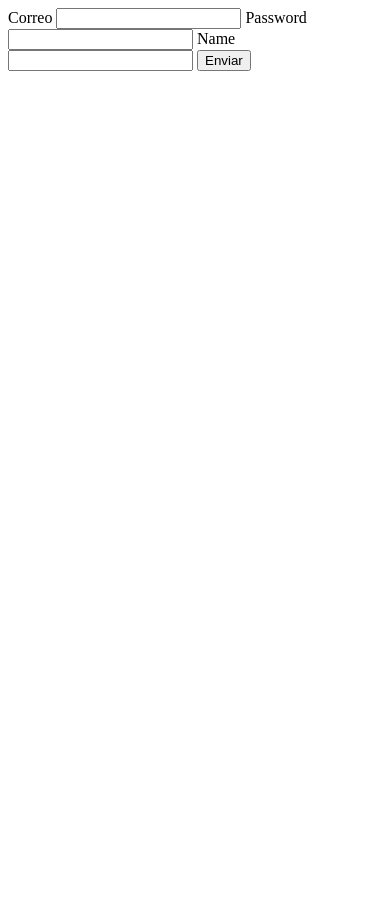
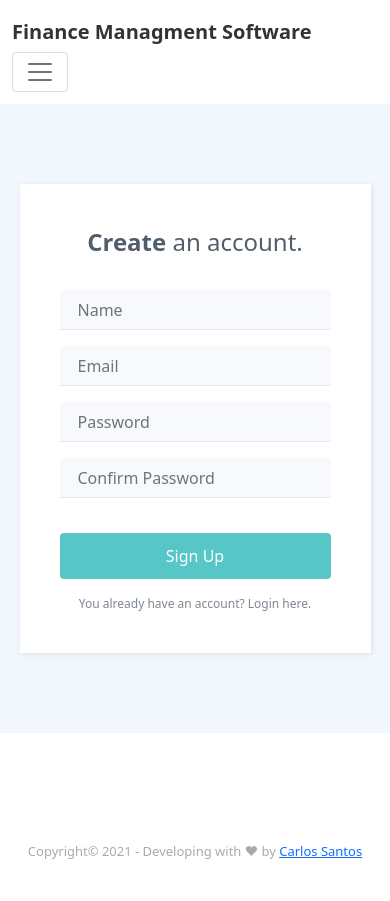
Before and after one commit to CarlosSantos0/finance-app-flask, a Flask app: page /register in a window 390 px wide. Before the commit the page ends 71 px from the top, so only its background shows below. Run offline with Flask 2, Linux system fonts and the light colour scheme; some libraries are stand-ins or nearby versions; grey boxes are pictures that could not be loaded.

Commit message:
Working on Register and Login

```diff
--- a/App.py
+++ b/App.py
@@ -16,9 +16,12 @@ mysql = MySQL(app)
 app.secret_key = os.urandom(25)
 
 
-
 @app.route('/')
 def index():
+    return render_template('landing.html')
+
+@app.route('/dashboard')
+def dashboard():
     return render_template('dashboard.html')
 
 @app.route('/register', methods = ['GET', 'POST'])
@@ -31,11 +34,12 @@ def register():
         Auth = UserAuth(mysql)
 
         if(Auth.Register(name, email, password)):
-            flash('User Register With Sucess')
+            return redirect(url_for('dashboard'))
         else:
-            print('Error')
+            flash('Error')
 
     return render_template('register.html')
+
 
 @app.route('/login', methods = ['GET', 'POST'])
 def login():
@@ -46,9 +50,9 @@ def login():
         Auth = UserAuth(mysql)
 
         if(Auth.Login(email, password)):
-            flash('User Logged With Sucess')
+            return redirect(url_for('dashboard'))
         else:
-            print('Error')
+            flash('Error')
 
 
    return render_template('login.html')
--- /dev/null
+++ b/static/css/Landing_Styles.css
@@ -0,0 +1,451 @@
+/* Navigation */
+.navigation-clean-button {
+  background: #fff;
+  padding-top: 0.75rem;
+  padding-bottom: 0.75rem;
+  color: #333;
+  border-radius: 0;
+  box-shadow: none;
+  border: none;
+  margin-bottom: 0;
+}
+
+.navigation-clean-button .navbar-brand {
+  font-weight: bold;
+  color: inherit;
+}
+
+.navigation-clean-button .navbar-brand:hover {
+  color: #222;
+}
+
+.navigation-clean-button .navbar-toggler {
+  border-color: #ddd;
+}
+
+.navigation-clean-button .navbar-toggler:hover,
+.navigation-clean-button .navbar-toggler:focus {
+  background: none;
+}
+
+.navigation-clean-button .navbar-toggler {
+  color: #888;
+}
+
+.navigation-clean-button .navbar-nav a.active,
+.navigation-clean-button .navbar-nav > .show > a {
+  background: none;
+  box-shadow: none;
+}
+
+.navigation-clean-button.navbar-light .navbar-nav a.active,
+.navigation-clean-button.navbar-light .navbar-nav a.active:focus,
+.navigation-clean-button.navbar-light .navbar-nav a.active:hover {
+  color: black;
+  box-shadow: none;
+  background: none;
+  pointer-events: none;
+}
+
+.navigation-clean-button.navbar .navbar-nav .nav-link {
+  padding-left: 18px;
+  padding-right: 18px;
+}
+
+.navigation-clean-button.navbar-light .navbar-nav .nav-link {
+  color: #465765;
+}
+
+.navigation-clean-button.navbar-light .navbar-nav .nav-link:focus,
+.navigation-clean-button.navbar-light .navbar-nav .nav-link:hover {
+  color: black;
+  background-color: transparent;
+}
+
+.navigation-clean-button .navbar-nav > li > .dropdown-menu {
+  margin-top: -5px;
+  box-shadow: 0 4px 8px rgba(0, 0, 0, 0.1);
+  background-color: #fff;
+  border-radius: 2px;
+}
+
+.navigation-clean-button .dropdown-menu .dropdown-item:focus,
+.navigation-clean-button .dropdown-menu .dropdown-item {
+  line-height: 2;
+  font-size: 14px;
+  color: #37434d;
+}
+
+.navigation-clean-button .dropdown-menu .dropdown-item:focus,
+.navigation-clean-button .dropdown-menu .dropdown-item:hover {
+  background: #eee;
+  color: inherit;
+}
+
+.navigation-clean-button .actions .login {
+  margin-right: 1rem;
+  text-decoration: none;
+  color: #465765;
+}
+
+.navigation-clean-button .navbar-text .action-button,
+.navigation-clean-button .navbar-text .action-button:active,
+.navigation-clean-button .navbar-text .action-button:hover {
+  background: #56c6c6;
+  border-radius: 20px;
+  font-size: inherit;
+  color: #fff;
+  box-shadow: none;
+  border: none;
+  text-shadow: none;
+  padding: 0.5rem 1rem;
+  transition: background-color 0.25s;
+  font-size: inherit;
+}
+
+.navigation-clean-button .navbar-text .action-button:hover {
+  background: #66d7d7;
+}
+
+.suscription-button {
+  background-color: #2ec5ce;
+}
+
+.button-principal {
+  width: 30%;
+  margin-top: 8px;
+  color: #fff;
+  background-color: #56c6c6;
+  border-radius: 6px;
+}
+
+/* Features */
+
+.features-boxed .intro {
+  font-size: 16px;
+  max-width: 500px;
+  margin: 0 auto;
+}
+
+.features-boxed .intro p {
+  margin-bottom: 0;
+}
+
+.features-boxed .features {
+  padding: 50px 0;
+}
+
+.features-boxed .item {
+  text-align: center;
+}
+
+.features-boxed .item .box {
+  text-align: center;
+  padding: 30px;
+  background-color: #fff;
+  margin-bottom: 30px;
+}
+
+.features-boxed .item .icon {
+  font-size: 60px;
+  margin-top: 20px;
+  color: #2ec5ce;
+  margin-bottom: 35px;
+}
+
+.features-boxed .item .name {
+  font-weight: bold;
+  font-size: 18px;
+  margin-bottom: 8px;
+  margin-top: 0;
+  color: inherit;
+}
+
+.features-boxed .item .description {
+  font-size: 15px;
+  margin-top: 15px;
+  margin-bottom: 20px;
+}
+
+.features-boxed {
+  color: #313437;
+  padding: 40px 0px;
+  background-color: #eef4f7;
+}
+
+.features-boxed p {
+  color: #7d8285;
+}
+
+.features-boxed h2 {
+  font-weight: bold;
+  margin-bottom: 40px;
+  padding-top: 40px;
+  color: inherit;
+}
+
+/* Newsletter */
+
+.newsletter-subscribe {
+  color: #313437;
+  background-color: #fff;
+  padding: 50px 0;
+}
+
+.newsletter-subscribe p {
+  color: #7d8285;
+  line-height: 1.5;
+  font-size: 17px;
+}
+
+.newsletter-subscribe h2 {
+  font-size: 34px;
+  font-weight: bold;
+  margin-bottom: 25px;
+  line-height: 1.5;
+  padding-top: 0;
+  margin-top: 0;
+  color: inherit;
+}
+
+.newsletter-subscribe .intro {
+  font-size: 16px;
+  max-width: 500px;
+  margin: 0 auto 25px;
+}
+
+.newsletter-subscribe .intro p {
+  margin-bottom: 35px;
+}
+
+.newsletter-subscribe form {
+  justify-content: center;
+}
+
+.newsletter-subscribe form .form-control {
+  background: #eff1f4;
+  border: none;
+  border-radius: 3px;
+  box-shadow: none;
+  outline: none;
+  color: inherit;
+  text-indent: 9px;
+  height: 45px;
+  margin-right: 10px;
+  min-width: 250px;
+}
+
+.newsletter-subscribe form .btn {
+  padding: 16px 32px;
+  border: none;
+  background: none;
+  box-shadow: none;
+  text-shadow: none;
+  opacity: 0.9;
+  text-transform: uppercase;
+  font-weight: bold;
+  font-size: 13px;
+  letter-spacing: 0.4px;
+  line-height: 1;
+}
+
+.newsletter-subscribe form .btn:hover {
+  opacity: 1;
+}
+
+.newsletter-subscribe form .btn:active {
+  transform: translateY(1px);
+}
+
+.newsletter-subscribe form .btn-primary {
+  background-color: #2ec5ce;
+  width: 177px;
+  color: #fff;
+  outline: none !important;
+}
+
+/* Footer */
+.footer-basic {
+  padding: 40px 0;
+  background-color: #ffffff;
+  color: #4b4c4d;
+}
+
+.footer-basic ul {
+  padding: 0;
+  list-style: none;
+  text-align: center;
+  font-size: 18px;
+  line-height: 1.6;
+  margin-bottom: 0;
+}
+
+.footer-basic li {
+  padding: 0 10px;
+}
+
+.footer-basic ul a {
+  color: inherit;
+  text-decoration: none;
+  opacity: 0.8;
+}
+
+.footer-basic ul a:hover {
+  opacity: 1;
+}
+
+.footer-basic .social {
+  text-align: center;
+  padding-bottom: 25px;
+}
+
+.footer-basic .social > a {
+  font-size: 24px;
+  width: 40px;
+  height: 40px;
+  line-height: 40px;
+  display: inline-block;
+  text-align: center;
+  border-radius: 50%;
+  border: 1px solid #ccc;
+  margin: 0 8px;
+  color: inherit;
+  opacity: 0.75;
+}
+
+.footer-basic .social > a:hover {
+  opacity: 0.9;
+}
+
+.footer-basic .copyright {
+  margin-top: 15px;
+  text-align: center;
+  font-size: 13px;
+  color: #aaa;
+  margin-bottom: 0;
+}
+
+/* Responsive */
+
+@media (max-width: 576px) {
+  .landing-image {
+    display: none;
+  }
+}
+
+@media (max-width: 765px) {
+  .landing-content {
+    align-items: center;
+    padding: 60px 0px;
+  }
+}
+
+@media (min-width: 768px) {
+  .navigation-clean-button {
+    padding-top: 1rem;
+    padding-bottom: 1rem;
+  }
+}
+
+@media (max-width: 767px) {
+  .features-boxed h2 {
+    margin-bottom: 25px;
+    padding-top: 25px;
+    font-size: 24px;
+  }
+}
+
+@media (min-width: 576px) {
+  .newsletter-subscribe form .form-control {
+    display: inline-block;
+    width: auto;
+    vertical-align: middle;
+  }
+}
+
+/* Registration Styles */
+.register-photo {
+  background: #f1f7fc;
+  padding: 80px 0;
+}
+
+.register-photo .image-holder {
+  display: table-cell;
+  width: auto;
+  background: url(https://images.unsplash.com/photo-1579621970588-a35d0e7ab9b6?ixlib=rb-1.2.1&ixid=MnwxMjA3fDB8MHxwaG90by1wYWdlfHx8fGVufDB8fHx8&auto=format&fit=crop&w=1350&q=80);
+  background-size: cover;
+}
+
+.register-photo .form-container {
+  display: table;
+  max-width: 900px;
+  width: 90%;
+  margin: 0 auto;
+  box-shadow: 1px 1px 5px rgba(0, 0, 0, 0.1);
+}
+
+.register-photo form {
+  display: table-cell;
+  width: 400px;
+  background-color: #ffffff;
+  padding: 40px 60px;
+  color: #505e6c;
+}
+
+@media (max-width: 991px) {
+  .register-photo form {
+    padding: 40px;
+  }
+}
+
+.register-photo form h2 {
+  font-size: 24px;
+  line-height: 1.5;
+  margin-bottom: 30px;
+}
+
+.register-photo form .form-control {
+  background: #f7f9fc;
+  border: none;
+  border-bottom: 1px solid #dfe7f1;
+  border-radius: 0;
+  box-shadow: none;
+  outline: none;
+  color: inherit;
+  text-indent: 6px;
+  height: 40px;
+}
+
+.register-photo form .form-check {
+  font-size: 13px;
+  line-height: 20px;
+}
+
+.register-photo form .btn-primary {
+  background: #56c6c6;
+  border: none;
+  border-radius: 4px;
+  padding: 11px;
+  box-shadow: none;
+  margin-top: 35px;
+  text-shadow: none;
+  outline: none !important;
+}
+
+.register-photo form .btn-primary:hover,
+.register-photo form .btn-primary:active {
+  background: #328f8f;
+}
+
+.register-photo form .btn-primary:active {
+  transform: translateY(1px);
+}
+
+.register-photo form .already {
+  display: block;
+  text-align: center;
+  font-size: 12px;
+  color: #6f7a85;
+  opacity: 0.9;
+  text-decoration: none;
+}
--- a/static/css/styles.css
+++ b/static/css/styles.css
@@ -5,6 +5,7 @@
   margin: 0;
   box-sizing: border-box;
 }
+
 /* Global Styles */
 
 :root {
--- /dev/null
+++ b/templates/landing_layout.html
@@ -0,0 +1,58 @@
+<!DOCTYPE html>
+<html lang="en">
+
+<head>
+    <meta charset="utf-8">
+    <meta name="viewport" content="width=device-width, initial-scale=1.0, shrink-to-fit=no">
+    <title>Personal Finace App - Manage your finances smarter</title>
+    <meta property="og:image" content="{{ url_for('static', filename='img/landing-image.svg') }}">
+    <meta name="description"
+        content="Manage your finances in one place, and see in what you spend. Take control with our  software and manage your money  in a smarter way">
+    <meta property="og:type" content="website">
+    <link rel="icon" type="image/svg+xml" sizes="2882x2501"
+        href="{{ url_for('static', filename='img/landing-image.svg') }}">
+    <link rel="icon" type="image/svg+xml" sizes="2882x2501"
+        href="{{ url_for('static', filename='img/landing-image.svg') }}">
+    <link rel="stylesheet"
+        href="https://cdnjs.cloudflare.com/ajax/libs/twitter-bootstrap/5.0.0-beta3/css/bootstrap.min.css">
+    <link rel="stylesheet" href="https://cdnjs.cloudflare.com/ajax/libs/font-awesome/4.7.0/css/font-awesome.min.css">
+    <link rel="stylesheet" href="https://cdnjs.cloudflare.com/ajax/libs/aos/2.3.4/aos.css">
+    <link rel="stylesheet" href="{{ url_for('static', filename='css/Landing_Styles.css') }}">
+</head>
+
+<body>
+    <nav class="navbar navbar-light navbar-expand-md navigation-clean-button">
+        <div class="container"><a class="navbar-brand" href="/">Finance Managment Software</a><button
+                data-bs-toggle="collapse" class="navbar-toggler" data-bs-target="#navcol-1"><span
+                    class="visually-hidden">Toggle navigation</span><span class="navbar-toggler-icon"></span></button>
+            <div class="collapse navbar-collapse" id="navcol-1">
+                <ul class="navbar-nav me-auto">
+                    <li class="nav-item"><a class="nav-link" href="/#features">Features</a></li>
+                    <li class="nav-item"><a class="nav-link" href="/#newsletter">Newsletter</a></li>
+                    <li class="nav-item"></li>
+                </ul>
+                <span class="navbar-text actions"> <a class="btn mx-2 px-4 " role="button"
+                        href="/login">Login</a></span>
+                <span class="navbar-text actions"> <a class="btn btn-light action-button" role="button"
+                        href="/register">Register</a></span>
+
+            </div>
+        </div>
+    </nav>
+    <main>
+        {% block body%} {% endblock%}
+    </main>
+    <footer class="footer-basic">
+        <div class="social"></div>
+        <ul class="list-inline">
+            <li class="list-inline-item"><a href="#"></a></li>
+        </ul>
+        <p class="copyright">Copyright© 2021 - Developing with &hearts; by <a href="https://carlossantos.tech/"
+                target="blank">Carlos Santos</a> </p>
+    </footer>
+    <script
+        src="https://cdnjs.cloudflare.com/ajax/libs/twitter-bootstrap/5.0.0-beta3/js/bootstrap.bundle.min.js"></script>
+    <script src="https://cdnjs.cloudflare.com/ajax/libs/aos/2.3.4/aos.js"></script>
+</body>
+
+</html>
--- a/templates/register.html
+++ b/templates/register.html
@@ -1,31 +1,51 @@
-<!DOCTYPE html>
-<html lang="en">
+{% extends 'landing_layout.html' %}
+{% block body%}
 
-<head>
-    <meta charset="UTF-8">
-    <meta http-equiv="X-UA-Compatible" content="IE=edge">
-    <meta name="viewport" content="width=device-width, initial-scale=1.0">
-    <title>Document</title>
-</head>
 
-<body>
-    {%with message = get_flashed_messages()%}
-    {% if message %}
-    <h1>{{message[0]}}</h1>
-    {%endif%}
-    {%endwith%}
+<section class="register-photo">
+    <div class="form-container">
+        <div class="image-holder"></div>
+        <form method="post" action="/register" id="RegisterForm">
+            <h2 class="text-center"><strong>Create</strong> an account.</h2>
 
-    <form action="/register" method="post">
-        <label for="">Correo</label>
-        <input type="email" name="email" id="">
-        <label for="">Password</label>
-        <input type="password" name="password" id="">
-        <label for="">Name</label>
-        <input type="text" name="name">
+            {%with message = get_flashed_messages()%}
+            {% if message %}
+            <span class="d-block text-center my-4 text-danger">This account already exists, use the login or try
+                again</span>
+            {%endif%}
+            {%endwith%}
 
-        <button type="submit">Enviar</button>
-    </form>
+            <div class="mb-3"><input type="text" class="form-control" name="name" placeholder="Name" required /></div>
+            <div class="mb-3"><input class="form-control" type="email" name="email" placeholder="Email" required />
+            </div>
+            <div class="mb-3"><input type="password" class="form-control password" name="password"
+                    placeholder="Password" required />
+            </div>
+            <div class="mb-3"><input type="password" class="form-control password" name="password-repeat"
+                    placeholder="Confirm Password" required />
+            </div>
+            <span class="d-none d-block text-center my-4 text-danger incorrect-password">The password is not the
+                same</span>
 
-</body>
 
-</html>
+            <div class="mb-3"><button class="btn btn-primary d-block w-100" type="submit">Sign Up</button></div><a
+                class="already" href="#">You already have an account? Login here.</a>
+        </form>
+    </div>
+</section>
+<script>
+
+    document.querySelector('#RegisterForm').addEventListener('submit', (e) => {
+        let passwords = document.querySelectorAll('.password');
+        if (passwords[0].value != passwords[1].value) {
+            document.querySelector('.incorrect-password').classList.remove('d-none');
+            e.preventDefault();
+
+
+        }
+
+    })
+
+</script>
+
+{%endblock%}
```
Also changed, not shown: templates/landing.html (added, +61 -0 lines), templates/login.html (+19 -19 lines), static/img/landing-image.svg (added).
